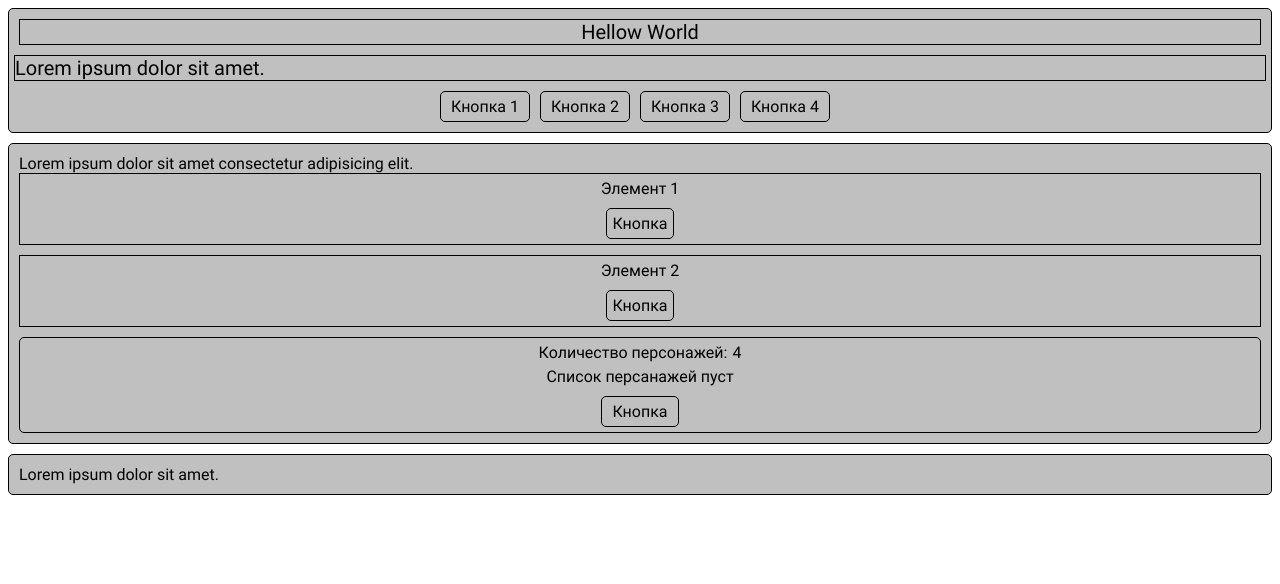
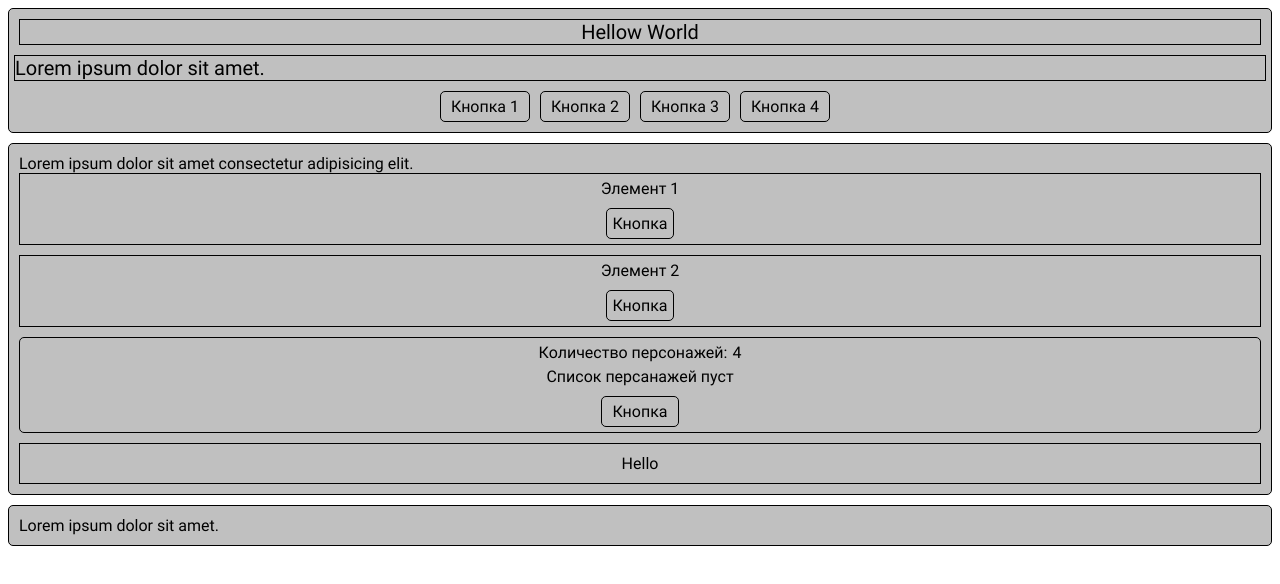
Before and after one commit to Shavius/team_project, a website built with webpack: page src/index.html in a window 1280 px wide. Built offline with nearby package versions, Linux system fonts and the light colour scheme.

Commit message:
Add CreateWindow

```diff
--- /dev/null
+++ b/src/scss/partials/_window.scss
@@ -0,0 +1,9 @@
+.window {
+	border: 1px solid black;
+	margin: 10px 0 0;
+
+	&__title {
+		padding: 10px 0;
+		text-align: center;
+	}
+}
--- a/src/scss/style.scss
+++ b/src/scss/style.scss
@@ -5,6 +5,7 @@
 
 @import "partials/header";
 @import "partials/main";
+@import "partials/window";
 @import "partials/element";
 @import "partials/person";
 @import "partials/footer";
--- /dev/null
+++ b/src/ts/modules/CreateWindow.ts
@@ -0,0 +1,34 @@
+export default class CreateWindow {
+	window: HTMLElement | null;
+	inDomument: HTMLElement | null;
+
+	constructor(inDomument: HTMLElement | null) {
+		this.inDomument = inDomument;
+		this.window = null;
+	}
+
+	create(): void {
+		const divElement = `
+		<div class="window__title">Hello</div>
+        `;
+
+		const divGlobal = document.createElement("div");
+		divGlobal.classList.add("window");
+
+		divGlobal.innerHTML = divElement;
+
+		this.window = divGlobal;
+	}
+
+	addWindow(): void {
+		if (this.window !== null && this.inDomument !== null) {
+			this.inDomument.append(this.window);
+		}
+	}
+
+	removeWindow(): void {
+		if (this.window !== null && this.inDomument !== null) {
+			this.window.remove();
+		}
+	}
+}
--- a/src/ts/script.ts
+++ b/src/ts/script.ts
@@ -6,10 +6,13 @@ import Person from "./modules/Person";
 import CharacterDisplay from "./modules/CharacterDisplay";
 import PersonWarrior from "./modules/PersonWarrior";
 import { textAndAddition, textAndSubtraction } from "./modules/utils";
+import CreateWindow from "./modules/CreateWindow";
 
 const elementButton: HTMLElement | null = document.querySelector("#element1button1");
 const elementContent: HTMLElement | null = document.querySelector("#element1content1");
 let elementNumber: number = 0;
+
+const main: HTMLElement | null = document.querySelector(".main");
 
 if (elementButton != null && elementContent != null) {
 	elementButton.onclick = function () {
@@ -45,3 +48,8 @@ console.log(personWarrior2.getInfo());
 
 console.log(textAndAddition("Ответ:", 100, 50));
 console.log(textAndSubtraction("Ответ:", 100, 50));
+
+const newDiv = new CreateWindow(main);
+
+newDiv.create();
+newDiv.addWindow();
```
